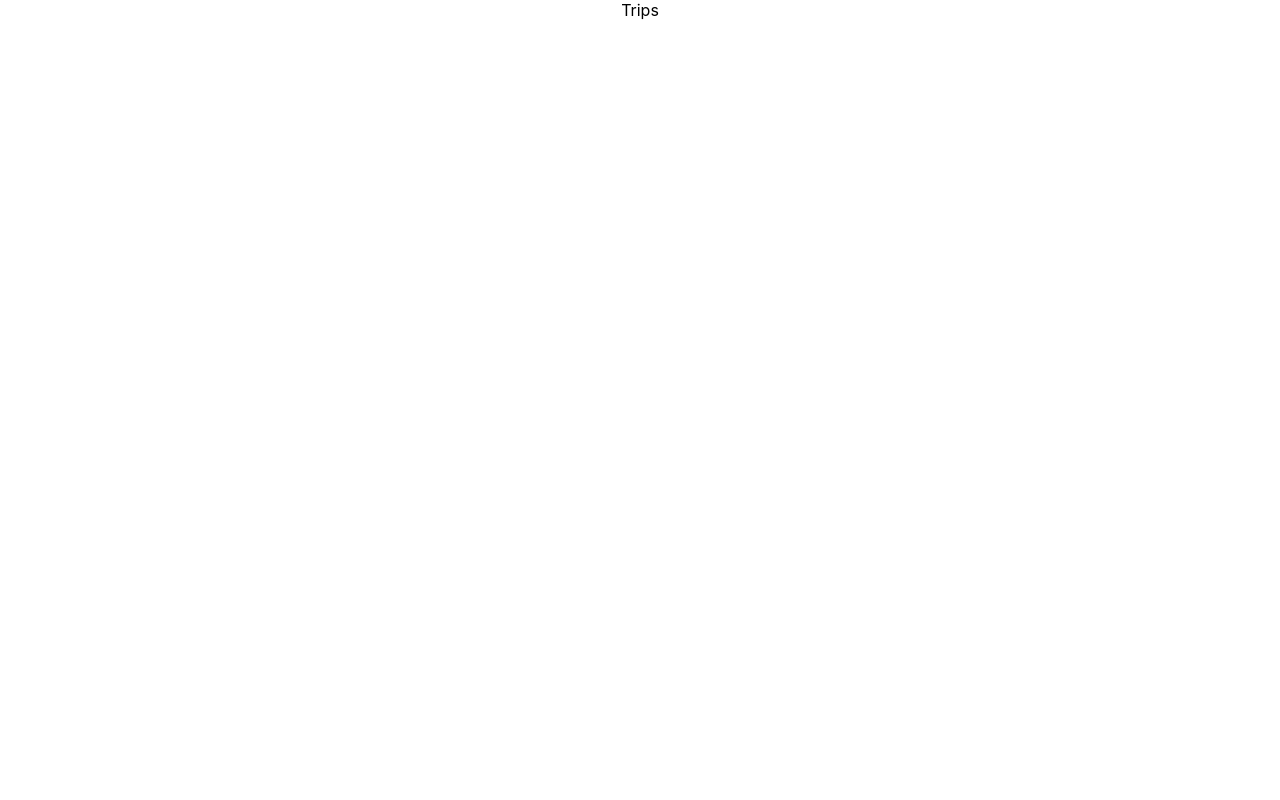
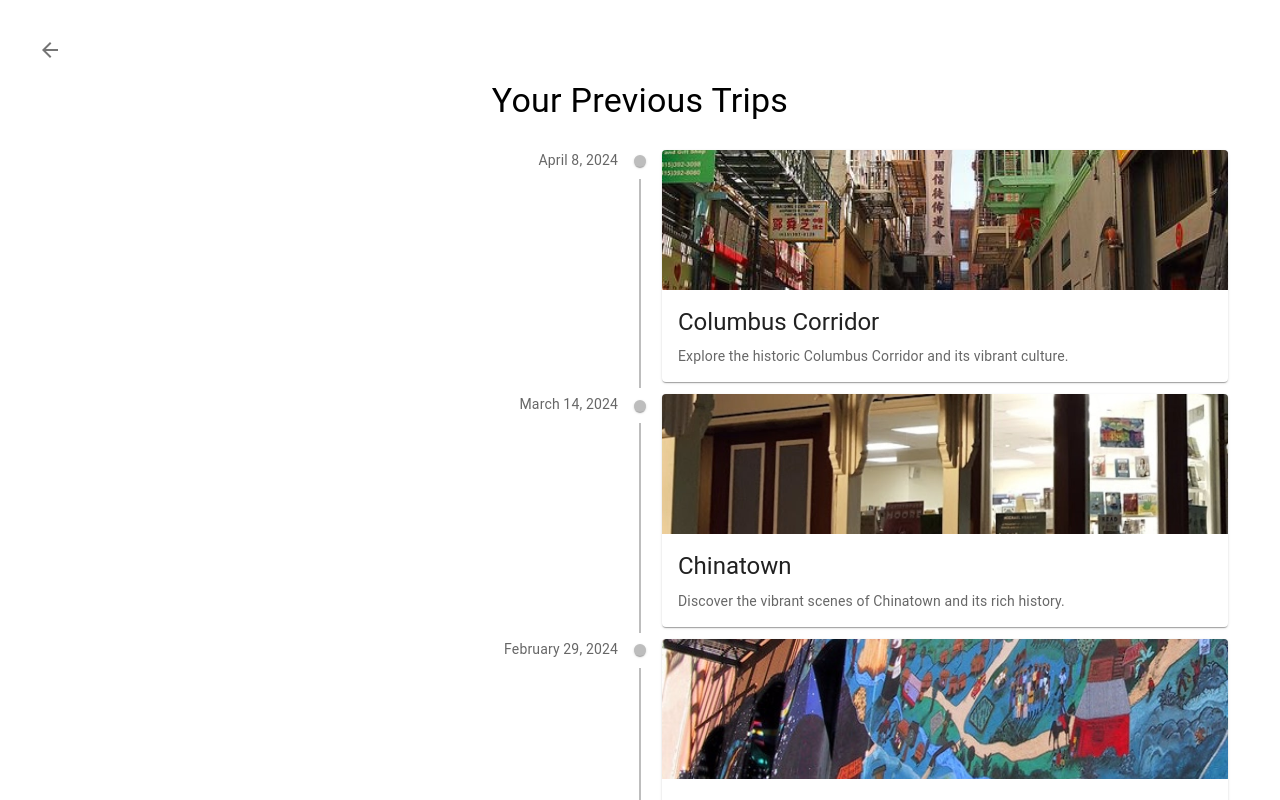
Before and after one commit to Mehul-Gandhi/metroadventures, a React (Create React App) app: page /past in a window 1280 px wide. Shown: the top 800 px of the page. Built offline with nearby package versions, Linux system fonts and the light colour scheme.

Commit message:
Recent trips

```diff
--- a/package.json
+++ b/package.json
@@ -6,6 +6,7 @@
     "@emotion/react": "^11.11.4",
     "@emotion/styled": "^11.11.5",
     "@mui/icons-material": "^5.15.15",
+    "@mui/lab": "^5.0.0-alpha.170",
     "@mui/material": "^5.15.15",
     "@react-google-maps/api": "^2.19.3",
     "@testing-library/jest-dom": "^5.17.0",
--- a/src/components/PreviousTrips.js
+++ b/src/components/PreviousTrips.js
@@ -1,4 +1,139 @@
 import React from "react";
-export default function PreviousTrips () {
-    return (<div>Trips</div>);
+import { Card, CardContent, Typography, IconButton, CardMedia, CardActionArea, Box } from '@mui/material';
+import ArrowBackIcon from '@mui/icons-material/ArrowBack';
+import { useNavigate } from 'react-router-dom';
+import {
+    TimelineItem,
+    TimelineSeparator,
+     TimelineConnector,
+     TimelineContent,
+     TimelineDot,
+     TimelineOppositeContent
+     } from '@mui/lab';
+import Timeline from '@mui/lab/Timeline';
+
+export default function PreviousTrips() {
+    const navigate = useNavigate();
+
+    var data = [
+        {
+          filePath: "./ggfcf_rossalley.jpg",
+          description: 'Explore the historic Columbus Corridor and its vibrant culture.',
+          timeToComplete: '2 hours',
+          tags: [
+            { name: 'transit accessible', icon: 'subway' },
+            { name: 'Snacks', icon: 'cutlery' },
+            { name: 'Instagrammable', icon: 'instagram' },
+          ],
+          address: '3251 20th Ave, San Francisco, CA 94132',
+          name: 'Columbus Corridor',
+          image: "./ggfcf_rossalley.jpg", // assuming this is imported at the top
+          rating: "3.8",
+          miles: "2.5",
+          id: 1,
+          date: "April 8, 2024"
+        },
+        {
+          filePath: 'bookshop_gateway.jpg',
+          description: 'Discover the vibrant scenes of Chinatown and its rich history.',
+          timeToComplete: '1 hour',
+          tags: [
+            { name: 'Culture', icon: 'book' },
+            { name: 'Food', icon: 'utensils' },
+            { name: 'Historic', icon: 'museum' },
+          ],
+          address: 'Chinatown 5678 abc street',
+          name: 'Chinatown',
+          image: 'bookshop_gateway.jpg', // assuming this is imported at the top
+          rating: "5",
+          miles: "1.2",
+          id: 2,
+          date: "March 14, 2024"
+        },
+        {
+          filePath: 'citylight_alleywaymural.jpg',
+          description: 'Experience the bustling market street, famous for its shopping districts.',
+          timeToComplete: '1.5 hours',
+          tags: [
+            { name: 'Shopping', icon: 'shopping-bag' },
+            { name: 'Dining', icon: 'utensils' },
+            { name: 'Entertainment', icon: 'film' },
+          ],
+          address: 'Market Street 9101 def avenue',
+          name: 'Market Street',
+          image: 'citylight_alleywaymural.jpg',
+          rating: "3",
+          miles: "1.2",
+          id: 3,
+          date: "February 29, 2024"
+
+        },
+        {
+          filePath: 'westportalpark_playground.jpg',
+          description: 'Take in the breathtaking views of the Golden Gate Bridge and surrounding areas.',
+          timeToComplete: '2.5 hours',
+          tags: [
+            { name: 'Scenic Views', icon: 'image' },
+            { name: 'Historic', icon: 'museum' },
+            { name: 'Outdoor', icon: 'tree' },
+          ],
+          address: 'Golden Gate Bridge 1112 ghi road',
+          name: 'Golden Gate Bridge',
+          image: 'westportalpark_playground.jpg', // assuming this is imported at the top
+          rating: "4",
+          miles: "0.8",
+          id: 4,
+          date: "July 4, 2023"
+
+        },
+      ];
+
+    return (
+        <div style={{ margin: '20px' }}>
+            <Box display="flex" width="100%" justifyContent="flex-start">
+                <IconButton onClick={() => navigate('/')} style={{ margin: '10px' }}>
+                    <ArrowBackIcon />
+                </IconButton>
+            </Box>
+            <Typography variant="h4" gutterBottom>
+                Your Previous Trips
+            </Typography>
+            <Timeline align="alternate">
+            {data.map((trip, index) => (
+          <TimelineItem key={index}>
+            <TimelineOppositeContent>
+              <Typography variant="body2" color="textSecondary">
+                {trip.date} {/* Here you put the date */}
+              </Typography>
+            </TimelineOppositeContent>
+            <TimelineSeparator>
+              <TimelineDot />
+              {index < data.length - 1 && <TimelineConnector />}
+            </TimelineSeparator>
+            <TimelineContent>
+              <Card>
+                <CardActionArea>
+                  <CardMedia
+                    component="img"
+                    height="140"
+                    image={trip.filePath}
+                    alt={trip.name}
+                  />
+                  <CardContent>
+                    <Typography gutterBottom variant="h5" component="div">
+                      {trip.name}
+                    </Typography>
+                    <Typography variant="body2" color="textSecondary">
+                      {trip.description}
+                    </Typography>
+                    {/* Additional content like miles, time, etc. */}
+                  </CardContent>
+                </CardActionArea>
+              </Card>
+            </TimelineContent>
+          </TimelineItem>
+        ))}
+            </Timeline>
+        </div>
+    );
 }
```
Also changed, not shown: 1 other file (tests, documents, lock files or other folders).
